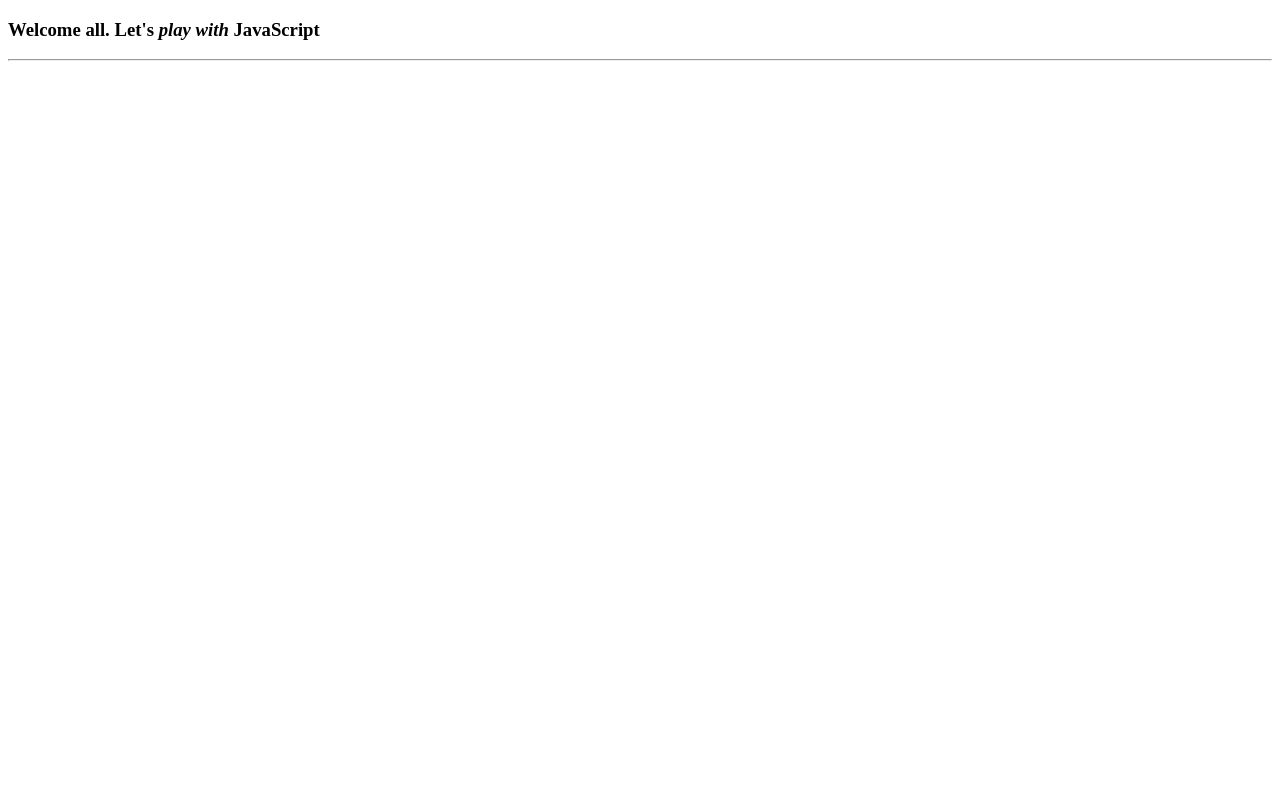
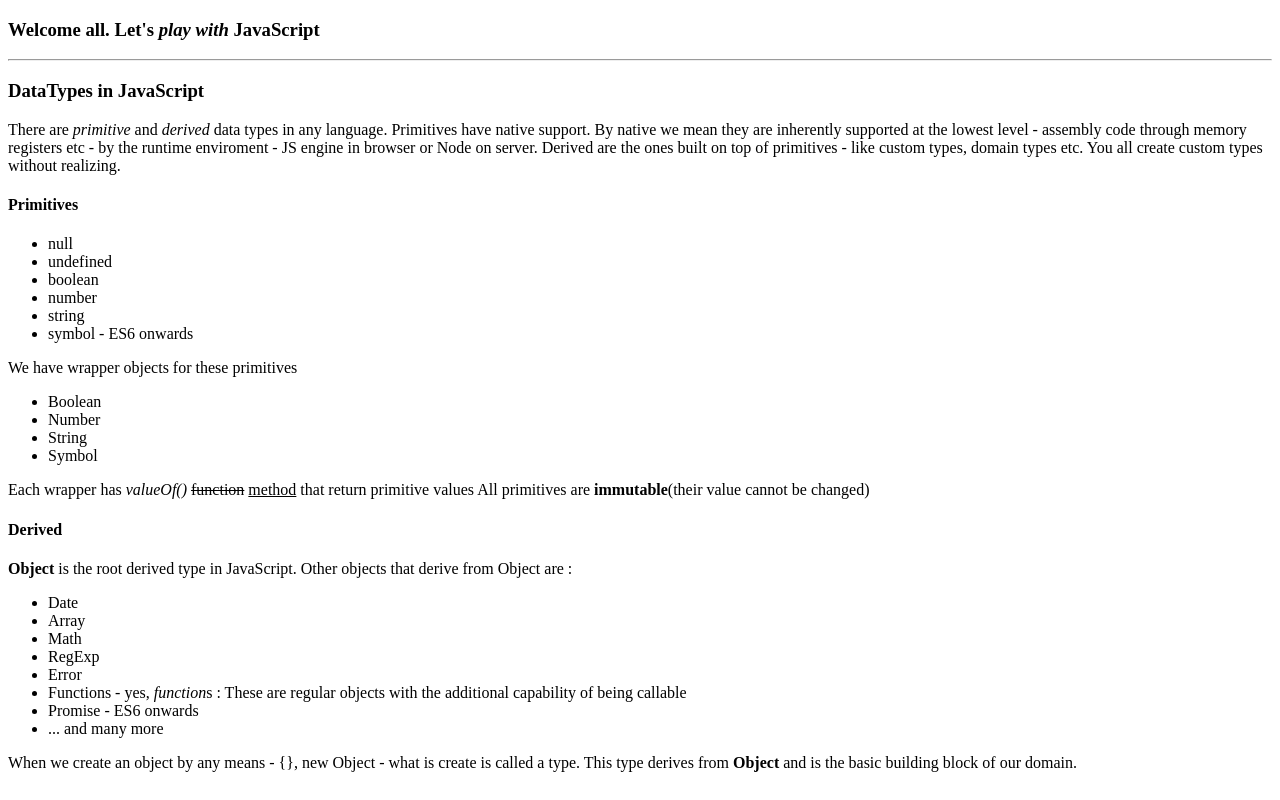
Before and after one commit to devravitiwari/js-session, a plain HTML site: page src/app/index.html in a window 1280 px wide. Drawn offline with Linux system fonts and the light colour scheme.

Commit message:
Notes about data types

```diff
--- a/src/app/index.html
+++ b/src/app/index.html
@@ -9,7 +9,64 @@
     <h3>Welcome all. Let's <em>play with</em> JavaScript</h3>
     <hr>
 
+    <h3>DataTypes in JavaScript</h3>
+    <p>
+        There are <em>primitive</em> and <em>derived</em> data types in any language.
+        Primitives have native support. By native we mean they are inherently supported
+        at the lowest level - assembly code through memory registers etc - by the runtime enviroment - JS engine in browser or Node on server.
+        Derived are the ones built on top of primitives - like custom types, domain types etc.
+        You all create custom types without realizing.
 
+
+        <section>
+            <h4>Primitives</h4>
+            <ul>
+                <li>null</li>
+                <li>undefined</li>
+                <li>boolean</li>
+                <li>number</li>
+                <li>string</li>
+                <li>symbol - ES6 onwards</li>
+            </ul>
+
+            We have wrapper objects for these primitives
+            <ul>
+                <li>Boolean</li>
+                <li>Number</li>
+                <li>String</li>
+                <li>Symbol</li>
+            </ul>
+
+            Each wrapper has <em>valueOf()</em> <del>function</del> <ins>method</ins> that return
+            primitive values
+
+            All primitives are <strong>immutable</strong>(their value cannot be changed)
+
+        </section>
+
+        <section>
+            <h4>Derived</h4>
+            <strong>Object</strong> is the root derived type in JavaScript. Other objects that derive from
+            Object are :
+            <ul>
+                <li>Date</li>
+                <li>Array</li>
+                <li>Math</li>
+                <li>RegExp</li>
+                <li>Error</li>
+                <li>Functions - yes, <em>function</em>s : These are regular objects with the additional
+                    capability of being callable</li>
+                <li>Promise - ES6 onwards</li>
+                <li> ... and many more</li>
+            </ul>
+
+            When we create an object by any means - {}, new Object - what is create is called a type.
+            This type derives from <strong>Object</strong> and is the basic building block of our domain.
+
+        </section>
+
+
+    </p>
 
     <script src="app.js"></script>
 
```
